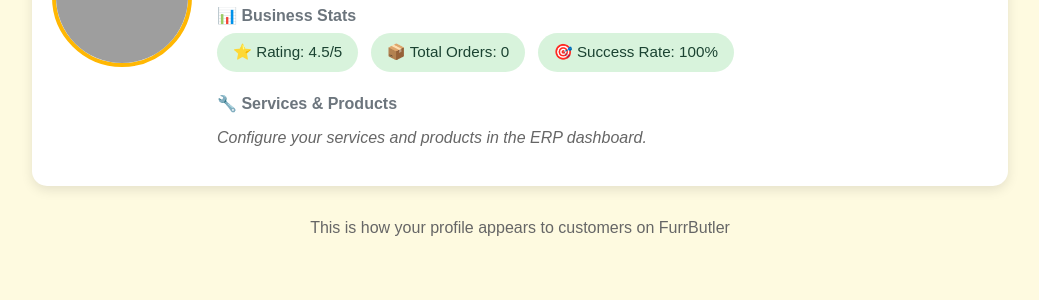
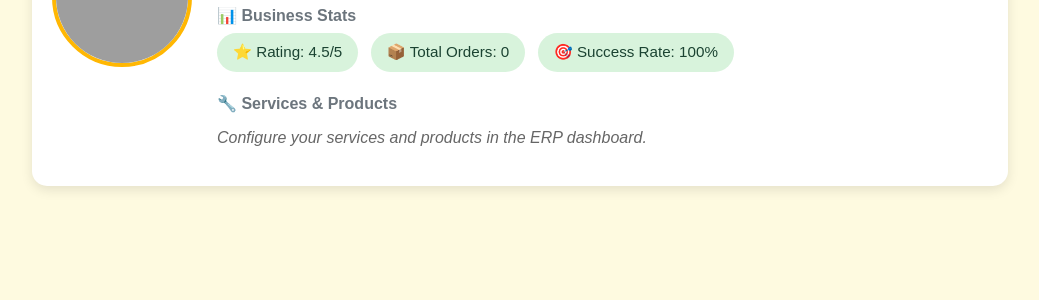
Before and after one commit to Karthikrevi/fbprototype, a Flask app: template templates/erp_profile_view.html in a window 1280 px wide. Shown: the part 329-629 px from the top of the page, without its empty margins (120-1159 px from the left). Run offline with Flask 3, Linux system fonts and the light colour scheme; the template is opened without the code that fills it, so the values that code supplies are empty; grey boxes are pictures that could not be loaded.

Commit message:
Checkpoint before assistant change: Remove preview message from the bottom of the displayed user profile
Removes the static "This is how your profile appears" message from `erp_profile_view.html`.

Replit-Commit-Author: Assistant

```diff
--- a/templates/erp_profile_view.html
+++ b/templates/erp_profile_view.html
@@ -145,11 +145,6 @@
       </div>
     </div>
 
-    <div style="text-align: center; margin-top: 30px;">
-      <p style="color: #666;">This is how your profile appears to customers on FurrButler</p>
-    </div>
-  </div>
-
   <script>
     // Auto-detect location for vendor
     if (navigator.geolocation) {
```
